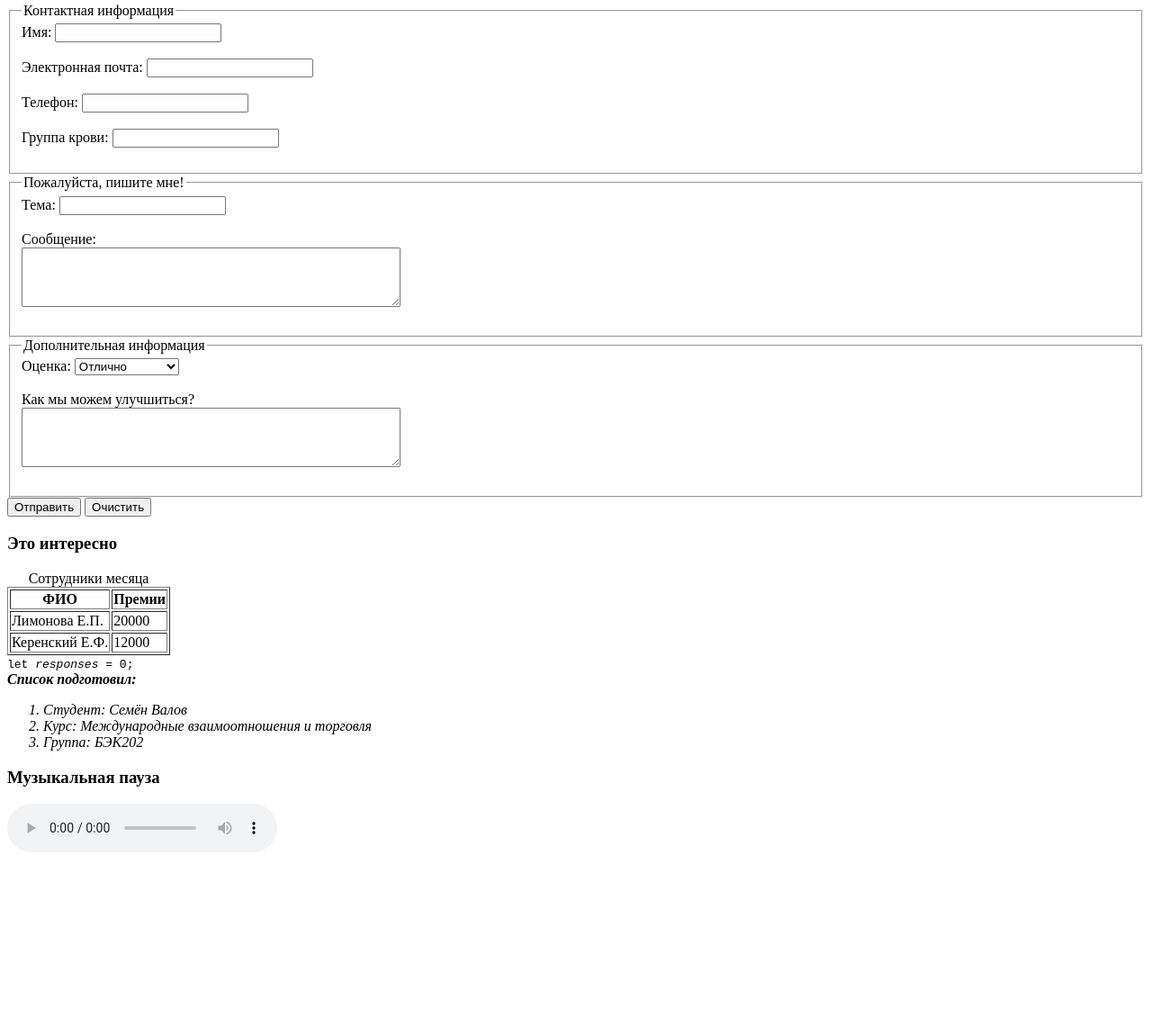
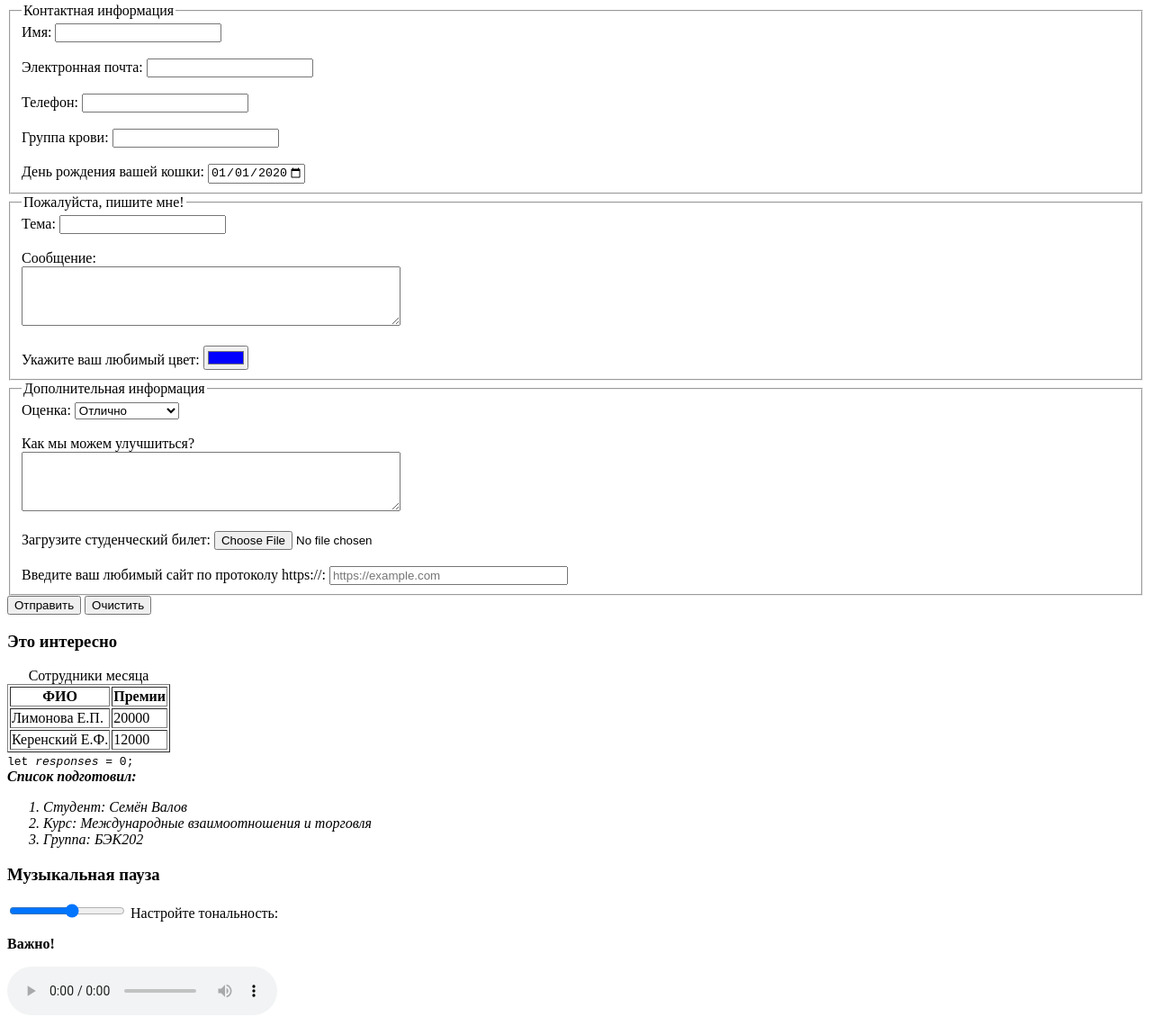
Before and after one commit to enlacroix/enlacroix.github.io, a plain HTML site: page forms.html in a window 1280 px wide. Shown: the part 234-1374 px from the top of the page at 90% size. Before the commit the page ends 1193 px from the top, so only its background shows below. Drawn offline with Linux system fonts and the light colour scheme.

Commit message:
fix after review
imgs, inputs

```diff
--- a/forms.html
+++ b/forms.html
@@ -34,6 +34,8 @@
       <input type="tel" id="phone" name="phone"><br><br>
       <label for="blood">Группа крови:</label>
       <input type="tel" id="blood" name="blood"><br><br>
+      <label for="start">День рождения вашей кошки:</label>
+      <input type="date" id="start" name="cat-start" value="2020-01-01" min="2010-01-01" max="2024-02-03" />
     </fieldset>
     <fieldset>
       <legend>Пожалуйста, пишите мне!</legend>
@@ -41,6 +43,8 @@
       <input type="text" id="subject" name="subject" required><br><br>
       <label for="message">Сообщение:</label><br>
       <textarea id="message" name="message" rows="4" cols="50" required></textarea><br><br>
+     <label for="colorpicker">Укажите ваш любимый цвет:</label>
+     <input type="color" id="colorpicker" value="#0000ff">
     </fieldset>
     <fieldset>
       <legend>Дополнительная информация</legend>
@@ -54,6 +58,10 @@
       </select><br><br>
       <label for="improve">Как мы можем улучшиться?</label><br>
       <textarea id="improve" name="improve" rows="4" cols="50"></textarea><br><br>
+      <label for="avatar">Загрузите студенческий билет:</label>
+     <input type="file" id="avatar" name="avatar" accept="image/png, image/jpeg" /><br><br>
+     <label for="url">Введите ваш любимый сайт по протоколу https://:</label>
+     <input type="url" name="url" id="url" placeholder="https://example.com" pattern="https://.*" size="30" required />
     </fieldset>
     <button type="submit">Отправить</button>
     <button type="reset">Очистить</button>
@@ -99,6 +107,9 @@
 
 <aside>
     <h3>Музыкальная пауза</h3>
+      <input type="range" id="volume" name="volume" min="1" max="12" step="2" />
+  <label for="volume">Настройте тональность:</label>
+    <p><b>Важно!</b></p>
     <audio controls autoplay>
   <source src="assets/sfx/MIRTH.wav" type="audio/ogg">
 Your browser does not support the audio element.
```
Also changed, not shown: index.html (+2 -2 lines).
